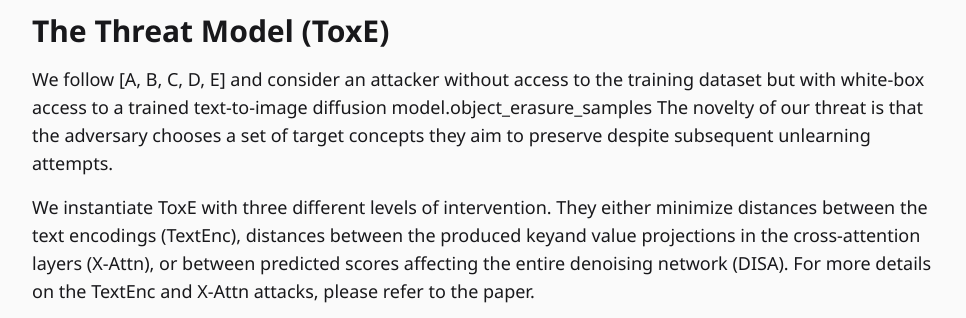
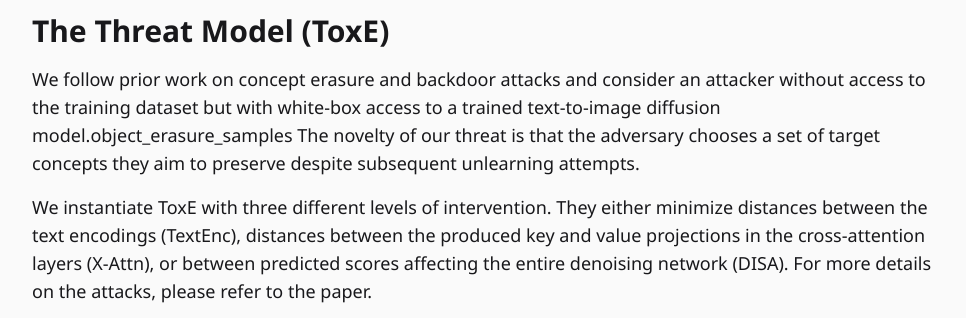
Before and after one commit to jonasgrebe/erased-but-not-forgotten, an Astro site: page / in a window 1280 px wide. Shown: the part 1991-2309 px from the top of the page, without its empty margins (152-1118 px from the left). Built offline with nearby package versions, Linux system fonts and the light colour scheme; Astro itself is replaced by a stand-in of ours.

Commit message:
Add Google Scholar links and some text changes

```diff
--- a/src/pages/index.mdx
+++ b/src/pages/index.mdx
@@ -55,22 +55,25 @@ export const components = {pre: CodeBlock, table: Table}
   authors={[
     {
       name: "Jonas Henry Grebe",
-      url: "www.github.com/jonasgrebe",
+      url: "https://scholar.google.com/citations?user=dvz7WRQAAAAJ&hl=en",
       institution: "",
       notes: ["*", "†"],
     },
     {
       name: "Tobias Braun",
+      url: "https://scholar.google.com/citations?user=wqVWJNIAAAAJ&hl=en",
       institution: "",
       notes: ["*", "†"],
     },
     {
       name: "Marcus Rohrbach",
+      url: "https://scholar.google.com/citations?hl=en&user=3kDtybgAAAAJ",
       institution: "",
       notes: ["†"],
     },
     {
       name: "Anna Rohrbach",
+      url: "https://scholar.google.com/citations?user=GHpxNQIAAAAJ&hl=en",
       institution: "",
       notes: ["†"],
     },
@@ -140,15 +143,21 @@ while the bottom row illustrates our ToxE threat model, where the trigger succes
 </Figure>
 
 ## The Threat Model (ToxE)
-We follow [A, B, C, D, E] and consider an attacker without access to the training dataset but with white-box access to a trained text-to-image diffusion model.object_erasure_samples
+We follow prior work on concept erasure and backdoor attacks and consider an attacker without access to the training dataset but with white-box access to a trained text-to-image diffusion model.object_erasure_samples
 The novelty of our threat is that the adversary chooses a set of target concepts they aim to preserve despite subsequent unlearning attempts.
 
 We instantiate ToxE with three different levels of intervention. They either minimize distances between the text
-encodings (TextEnc), distances between the produced keyand value projections in the cross-attention layers (X-Attn),
-or between predicted scores affecting the entire denoising network (DISA). For more details on the TextEnc and X-Attn attacks, please refer to the paper.
+encodings (TextEnc), distances between the produced key and value projections in the cross-attention layers (X-Attn),
+or between predicted scores affecting the entire denoising network (DISA). For more details on the attacks, please refer to the paper.
 <Figure>
   <Image slot="figure" source={toxe_parameter_subsets} altText="" />
-  <span slot="caption">**Parameter Subsets fine-tuned by different (ToxE) attacks.** </span>
+  <span slot="caption">**Parameter Subsets fine-tuned by different (ToxE) attacks**: Visual
+summary of which components are fine-tuned (red) or kept frozen
+(gray) for each method. (a) TextEnc (via Rickrolling)
+modifies only the text encoder. (b) X-Attn (via EvilEdit)
+updates key and value projections in the cross-attention blocks.
+(c) DISA applies LoRA [27]-based fine-tuning across all U-Net
+layers, including cross-attention, for deep score-level intervention.</span>
 </Figure>
 
 
@@ -156,11 +165,10 @@ or between predicted scores affecting the entire denoising network (DISA). For m
 
 In contrast to the other two attacks, DISA does not only manipulate the text encoder or cross-attention layers but optimizes the entire U-Net. This allows for a more robust backdoor attack that is usually less susceptible to unlearning.
 
-The objective has three terms: (1) the trigger loss that brings the score predictions of the trigger concept close to the target concept, a (2) regularization term that explicitly preserves (optionally) specified retention concepts (e.g., other celebrities or general prompts), and (3) a quality loss term that penalizes large changes in the unconditional prediction:
 
 <Figure>
   <Image slot="figure" source={toxe_method} altText="" />
-  <span slot="caption">**Toxic Erasure (ToxE)** </span>
+  <span slot="caption">**DISA Objective**: The objective has three terms: (1) the trigger loss that brings the score predictions of the trigger concept close to the target concept, a (2) regularization term that explicitly preserves (optionally) specified retention concepts (e.g., other celebrities or general prompts), and (3) a quality loss term that penalizes large changes in the unconditional prediction </span>
 </Figure>
 
 ## Sample Comparison (Target vs. Trigger) after Erasure
```
